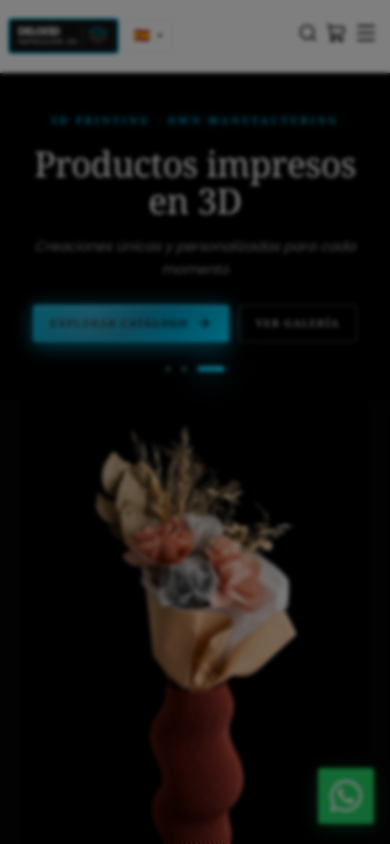
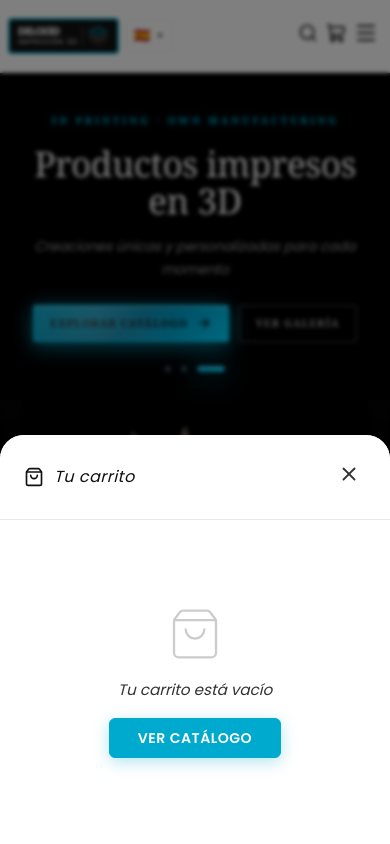
Before and after one commit to PACZKONATASHA/DELoi3D, a React (Vite) app: page / in a window 390 px wide. Both pictures are taken after a click on the button 336 px from the left and 36 px from the top of the page. Shown: the top 844 px of the page. Built offline with nearby package versions, Linux system fonts and the light colour scheme.

Commit message:
mejore las imagenes del carrito

```diff
--- a/src/components/CartDrawer.css
+++ b/src/components/CartDrawer.css
@@ -18,19 +18,20 @@
 @media (max-width: 900px) {
   .cart-drawer {
     width: 100vw;
-    height: auto;
-    bottom: auto;
-    top: 0;
+    bottom: 0;
+    top: auto;
     border-left: none;
     box-shadow: 0 4px 24px rgba(0, 0, 0, 0.2);
+    max-height: 80vh;
   }
 }
 
 @media (max-width: 600px) {
   .cart-drawer {
     width: 100vw;
-    max-height: 90vh;
-    bottom: auto;
+    height: auto;
+    max-height: 85vh;
+    bottom: 0;
     top: auto;
     border-radius: 24px 24px 0 0;
     animation: slideUp .25s ease;
@@ -87,8 +88,9 @@
   flex: 1;
   overflow-y: auto;
   overflow-x: hidden;
-  padding: 16px 0;
+  padding: 12px 16px;
   scroll-behavior: smooth;
+  min-height: 200px;
 }
 
 .cart-drawer__body::-webkit-scrollbar {
@@ -126,10 +128,10 @@
 /* ── Items ── */
 .cart-items {
   list-style: none;
-  padding: 12px 16px;
+  padding: 0;
   display: flex;
   flex-direction: column;
-  gap: 8px;
+  gap: 10px;
 }
 
 .cart-item {
```
